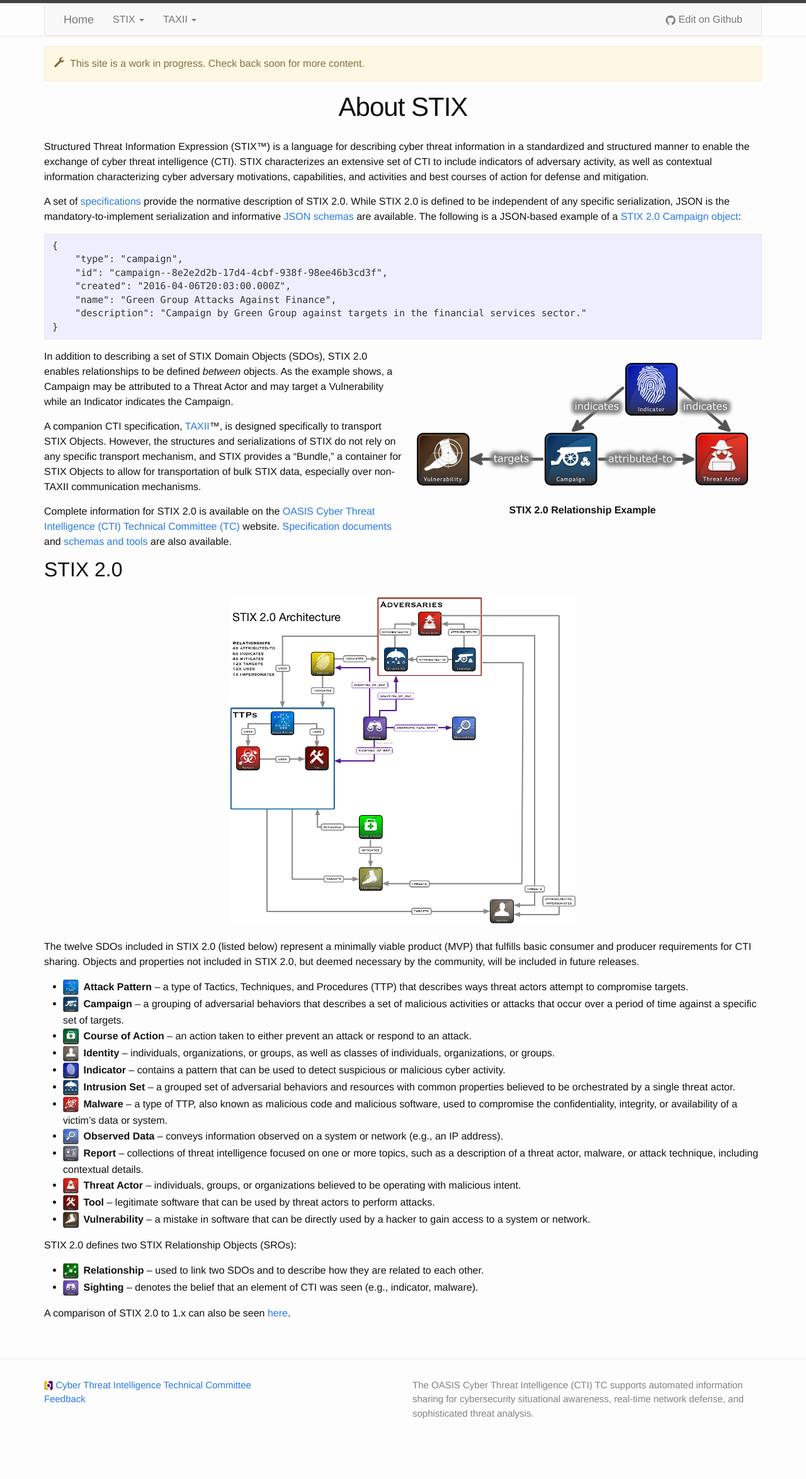
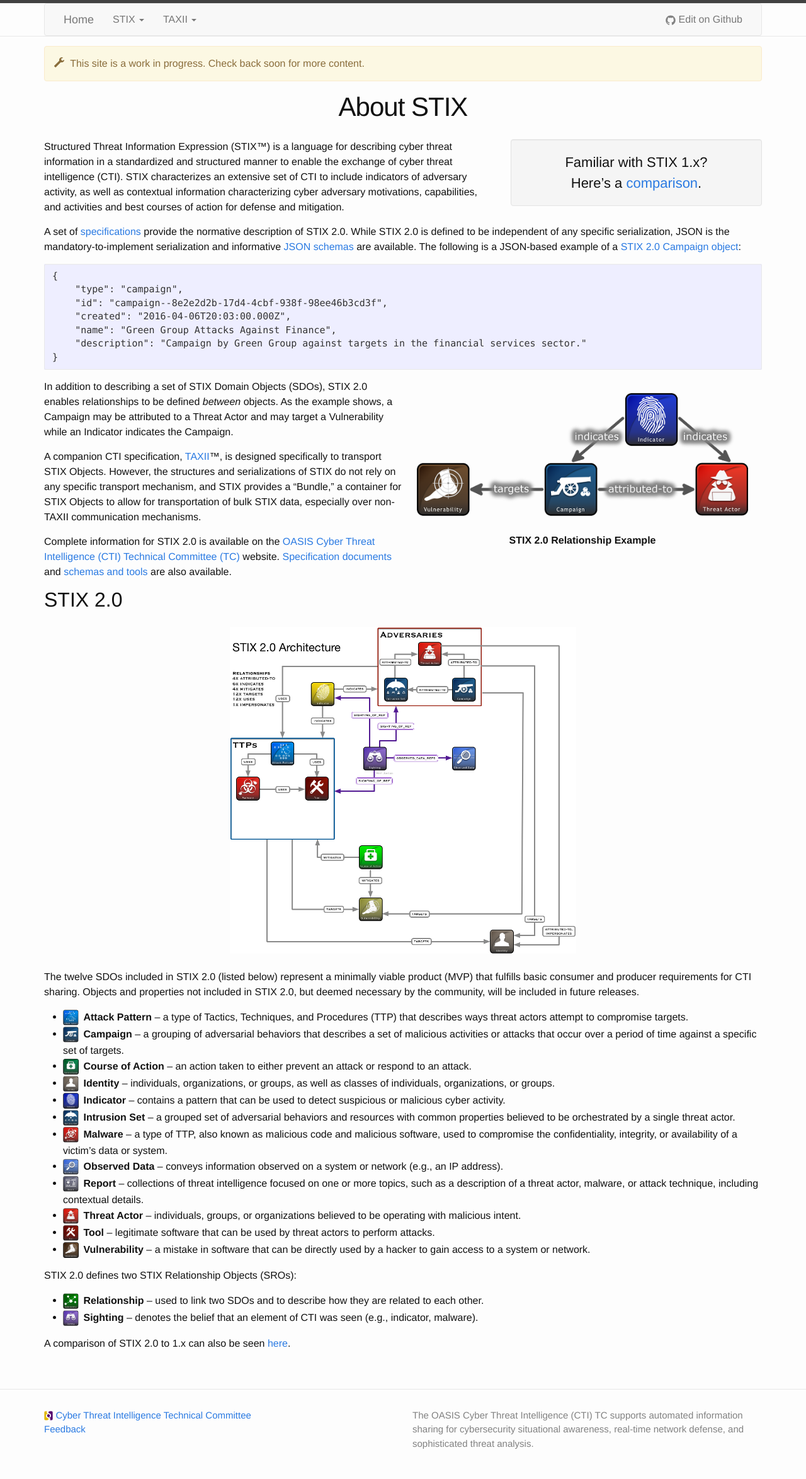
Before and after one commit to oasis-open/cti-documentation, a Jekyll site: the page built from stix/about.md, in a window 1280 px wide. Shown: the whole page at 63% size. Built offline with Jekyll 4.4.1, drawn with Linux system fonts in a browser that asks for light colours; before the commit the page ends 2300 px from its top, so only the background shows below that.

Commit message:
Add info box link to STIX comparison doc

```diff
--- a/_sass/_base.scss
+++ b/_sass/_base.scss
@@ -311,3 +311,11 @@
 .panel-body h3 {
     padding-top: 10px;
 }
+
+.well.info-box {
+    float: right;
+    width: 35%;
+    font-size: 22px;
+    margin-left: 25px;
+    text-align: center;
+}
--- a/stix/about.md
+++ b/stix/about.md
@@ -3,6 +3,8 @@
 title: About STIX
 categories: stix
 ---
+
+<div class="well info-box" markdown="span">Familiar with STIX 1.x?<br/> Here’s a [comparison](compare).</div>
 
 Structured Threat Information Expression (STIX™) is a language for describing cyber threat information in a standardized and structured manner to enable the exchange of cyber threat intelligence (CTI). STIX characterizes an extensive set of CTI to include indicators of adversary activity, as well as contextual information characterizing cyber adversary motivations, capabilities, and activities and best courses of action for defense and mitigation.
 
```
